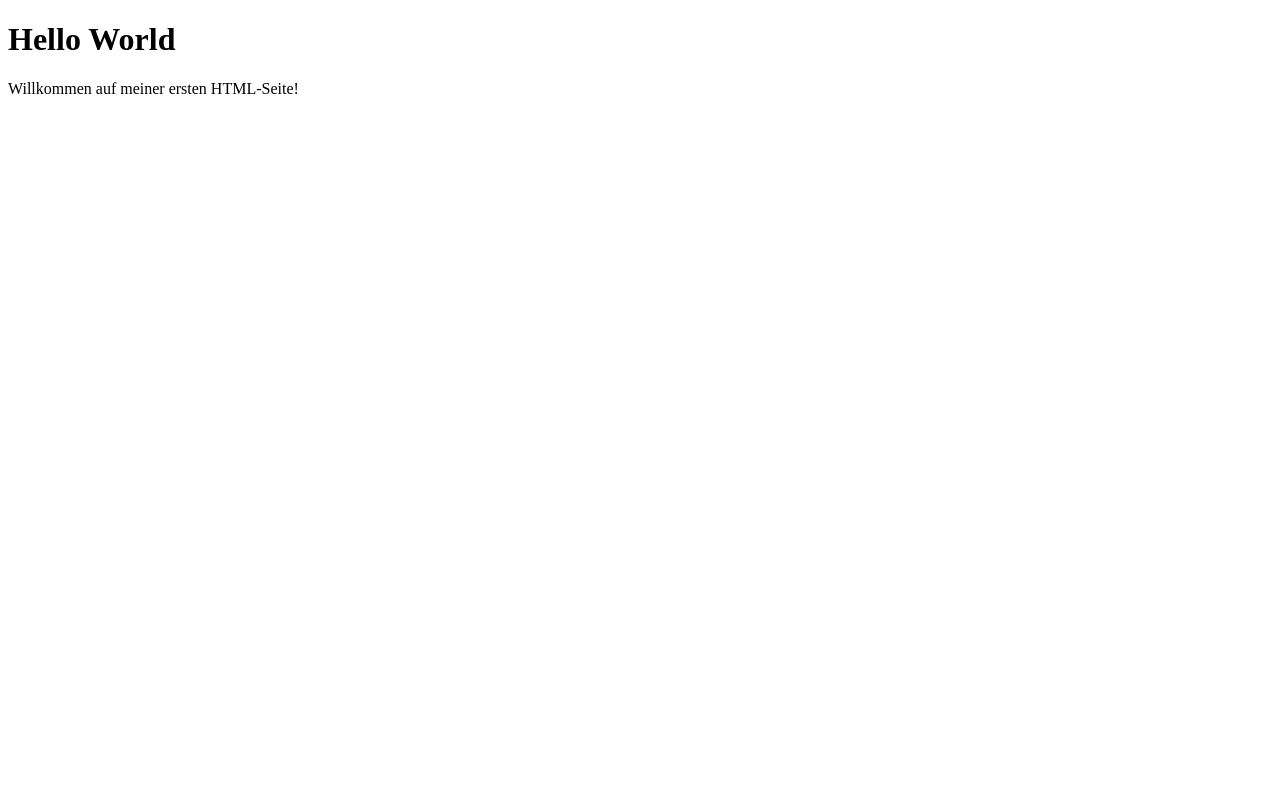
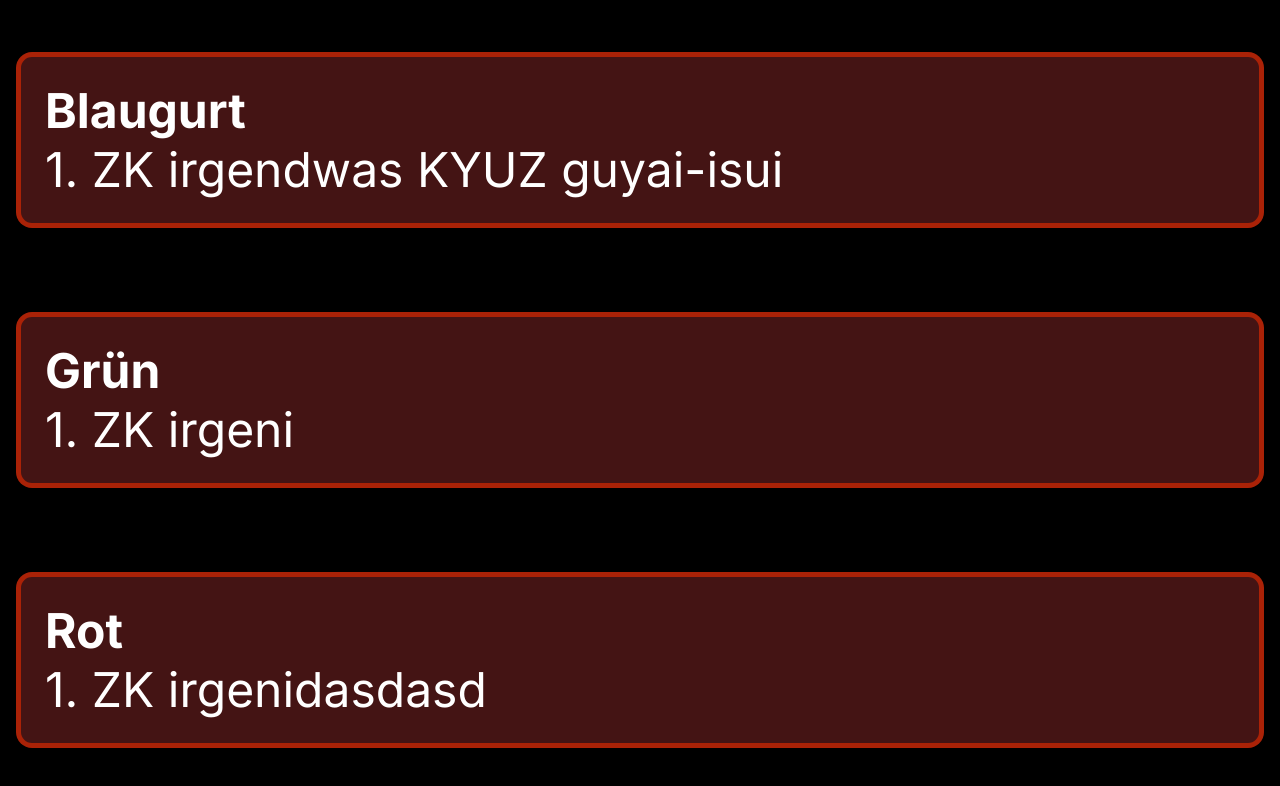
Before and after one commit to sammyskaratedojo/examDisplay, a plain HTML site: page index.html in a window 1280 px wide. Drawn offline with Linux system fonts and the light colour scheme.

Commit message:
Add files via upload

```diff
--- a/index.html
+++ b/index.html
@@ -1,12 +1,16 @@
 <!DOCTYPE html>
-<html lang="de">
+<html lang="en">
 <head>
     <meta charset="UTF-8">
     <meta name="viewport" content="width=device-width, initial-scale=1.0">
-    <title>Meine erste Webseite</title>
+    <title>Prüfungspräsentation</title>
+    <link rel="stylesheet" href="style.css">
+    <script defer src="script.js"></script>
+    <link rel="preconnect" href="https://fonts.googleapis.com">
+    <link rel="preconnect" href="https://fonts.gstatic.com" crossorigin>
+    <link href="https://fonts.googleapis.com/css2?family=Inter:ital,opsz,wght@0,14..32,100..900;1,14..32,100..900&display=swap" rel="stylesheet">
 </head>
 <body>
-    <h1>Hello World</h1>
-    <p>Willkommen auf meiner ersten HTML-Seite!</p>
+    <main></main>
 </body>
 </html>
--- /dev/null
+++ b/script.js
@@ -0,0 +1,84 @@
+
+const contents = [
+    { title: "Blaugurt", combinations: ["1. ZK irgendwas KYUZ guyai-isui", "2. ZK irgendwatt Zyui-ak"], currentCombination: 0 },
+    { title: "Grün", combinations: ["1. ZK irgeni", "2. ZK irgendwatt Zyui-ak"], currentCombination: 0 },
+    { title: "Rot", combinations: ["1. ZK irgenidasdasd", "2. ZK irgendwatt Zyui-ak"], currentCombination: 0 },
+]
+
+let selectedIndex = -1  // all
+let editBelts = false
+
+
+
+
+function drawContents() {
+    document.querySelector("main").innerHTML = ""
+    for(let i = 0; i < contents.length; i++) {
+        const div = document.createElement("div")
+        const title = document.createElement("h2")
+        title.innerText = contents[i].title
+        const p = document.createElement("p")
+        p.innerText = contents[i].combinations[contents[i].currentCombination]
+
+        div.appendChild(title)
+        div.appendChild(p)
+        document.querySelector("main").appendChild(div)
+
+        if(i !== selectedIndex && selectedIndex !== -1) {
+            div.style.backgroundColor = "#fbfbfb28"
+        }
+    }
+}
+
+
+function arrow(e) {
+    if(e.key === "ArrowDown") {
+        selectedIndex++
+        if(selectedIndex >= contents.length) selectedIndex = -1
+    }
+    if(e.key === "ArrowUp") {
+        selectedIndex--
+        if(selectedIndex < -1) selectedIndex = contents.length-1
+    }
+    if(e.key === "ArrowRight") {
+
+        if(selectedIndex == -1) {
+            contents.forEach(c => {
+                if(c.combinations[c.currentCombination+1] != undefined)
+                c.currentCombination++;
+            })
+        }
+        else if(contents[selectedIndex].combinations[contents[selectedIndex].currentCombination+1] != undefined)
+            contents[selectedIndex].currentCombination++
+
+    }
+    if(e.key === "ArrowLeft") {
+
+        if(selectedIndex == -1) {
+
+            contents.forEach(c => {
+                if(c.combinations[c.currentCombination-1] == undefined) return
+                c.currentCombination--;
+            })
+        }
+        else if(contents[selectedIndex].combinations[contents[selectedIndex].currentCombination-1] != undefined)
+            contents[selectedIndex].currentCombination--
+
+    }
+
+
+
+    drawContents()
+
+
+}
+
+
+
+
+
+drawContents()
+document.addEventListener("keydown", arrow)
+document.addEventListener("keydown", e => {
+    if(e.key === "e") editBelts = !editBelts
+})
--- /dev/null
+++ b/style.css
@@ -0,0 +1,39 @@
+* {
+    box-sizing: border-box;
+    padding: 0;
+    margin: 0;
+
+}
+
+body {
+    background-color: #000000;
+    color: #ffffff;
+    font-family: "Inter";
+}
+
+main {
+    display: flex;
+    flex-direction: column;
+    gap: 2rem;
+    align-items: start;
+    justify-content: space-evenly;
+    height: 100dvh;
+    font-size: 3rem;
+    width: max-content;
+    margin-inline: auto;
+}
+
+h2 {
+    font-size: 3rem;
+}
+
+main div {
+    display: flex;
+    flex-direction: column;
+    justify-content: space-evenly;
+    border: 5px solid #dd2900aa;
+    border-radius: 1rem;
+    padding: 1.5rem;
+    width: calc(100dvw - 2rem);
+    background-color: #ff4b4b44;
+}
```
